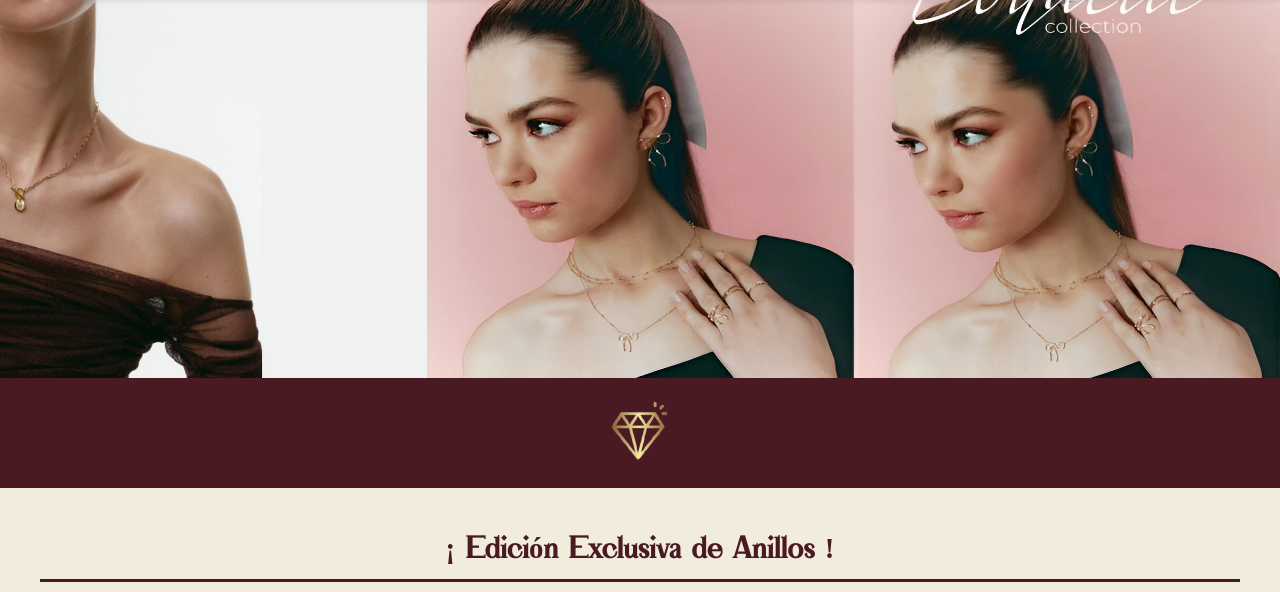
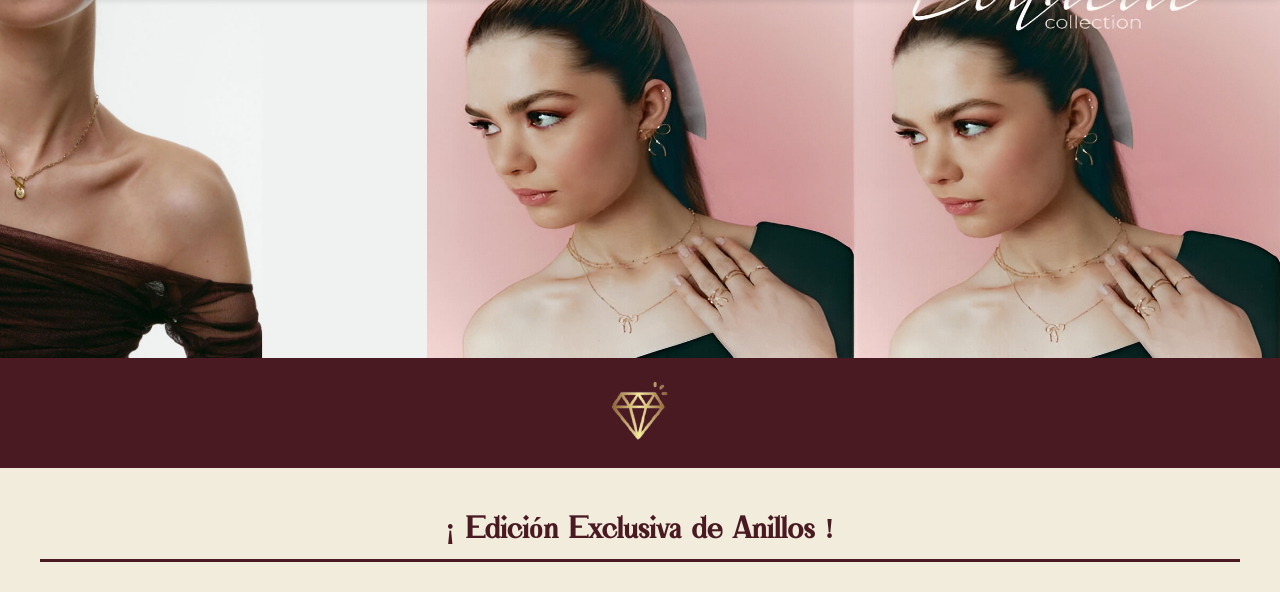
Before and after one commit to Ainhoaagarciia/GotTalent_P-ginaWeb, a plain HTML site: page Página_Pulseras/index.html in a window 1280 px wide. Shown: the part 172-764 px from the top of the page. Drawn offline with Linux system fonts and the light colour scheme; grey boxes are pictures that could not be loaded.

Commit message:
Add files via upload

```diff
--- a/Página_Pulseras/index.css
+++ b/Página_Pulseras/index.css
@@ -116,7 +116,7 @@ header nav ul li ul {
     left: 0px;
     background:#4a1a23;
     padding:0;
-    width: 110px; /* Ancho del menu desplegable */
+    width: 140px; /* Ancho del menu desplegable */
     font-family: Alhadara;
 }
 
@@ -190,7 +190,7 @@ main {
     text-align: left;
 }
 .imagenes{
-    height: 440px;
+    height: 420px;
     width: 100%;
 }
 .carrusel-elemento {
@@ -277,7 +277,7 @@ main {
     min-height: 80px; /* Altura mínima del contenedor */
     box-sizing: border-box; /* Asegurar tamaño correcto */
     margin-bottom: -10px; /* Espaciado debajo del contenedor */
-    margin-top: -10px;
+    margin-top: -20px;
 }
 
 .contenedor-vacio {
```
